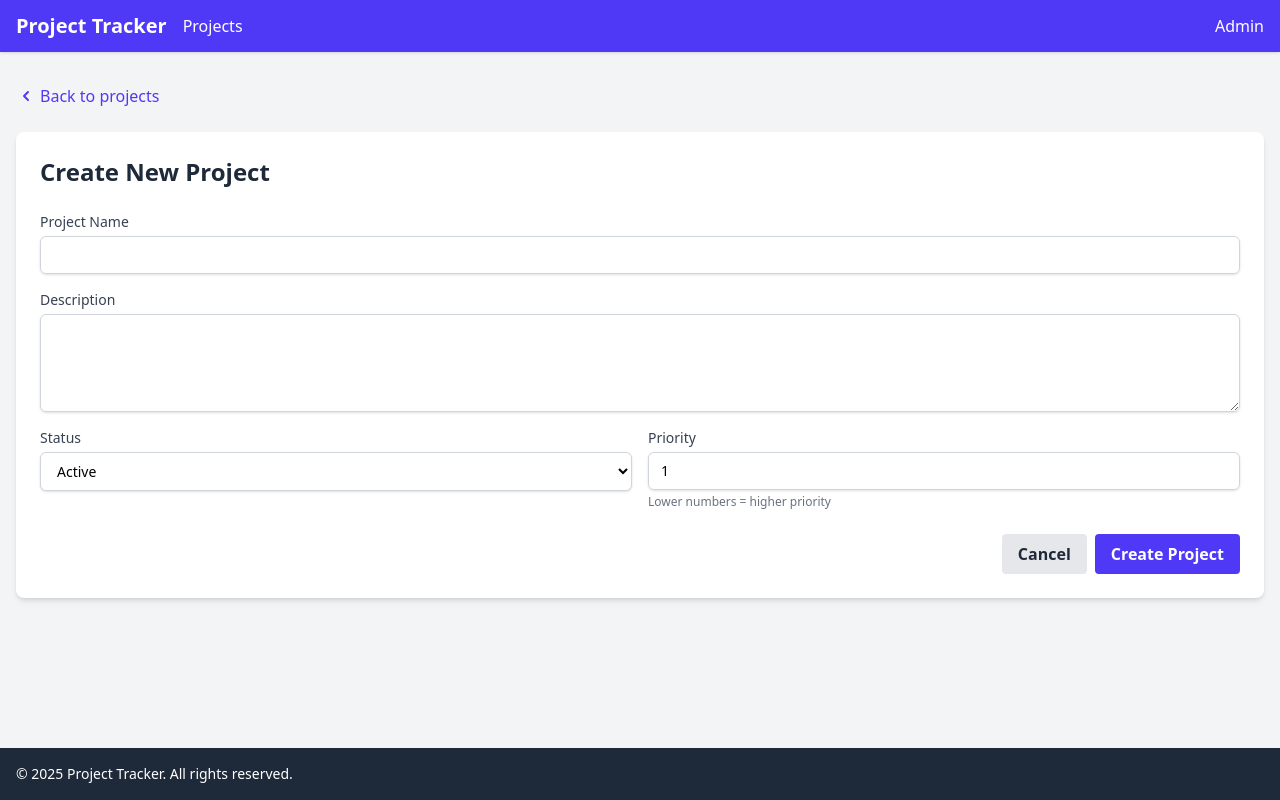
After one commit to djangify/project_tracker, a Django app: page /projects/create/ in a window 1280 px wide. The commit adds this page. Run offline with Django 5.2, Linux system fonts and the light colour scheme; the visitor is signed in with stand-in values (Sample User, id 1); data comes from the database, SQL or seed files in the repository.

Commit message:
Update files so buttons work on dashboard and editing can happen without admin area

```diff
--- a/config/settings.py
+++ b/config/settings.py
@@ -146,3 +146,7 @@ if DEBUG:
     REST_FRAMEWORK['DEFAULT_PERMISSION_CLASSES'] = [
         'rest_framework.permissions.AllowAny',
     ]
+
+
+LOGIN_URL = '/admin/login/'
+LOGIN_REDIRECT_URL = '/'  # Redirect to home page after login
--- a/config/urls.py
+++ b/config/urls.py
@@ -3,11 +3,18 @@ from django.contrib import admin
 from django.urls import path, include
 from django.conf import settings
 from django.conf.urls.static import static
+from django.shortcuts import redirect
+
+# Add this function
+def redirect_to_admin_login(request):
+    return redirect('/admin/login/?next=' + request.GET.get('next', '/'))
 
 urlpatterns = [
     path('admin/', admin.site.urls),
     path('', include('core.urls')),
     path('projects/', include('projects.urls')),
+    # login redirection
+    path('accounts/login/', redirect_to_admin_login, name='login'),
 ]
 
 # Serve media files in development
--- /dev/null
+++ b/projects/templates/projects/project_form.html
@@ -0,0 +1,65 @@
+<!-- projects/templates/projects/project_form.html -->
+{% extends 'base.html' %}
+{% block title %}{% if object %}Edit {{ object.name }}{% else %}Create Project{% endif %} - Project Tracker{% endblock %}
+
+{% block content %}
+<div class="container mx-auto px-4 py-8">
+    <div class="mb-6">
+        <a href="{% if object %}{% url 'projects:project_detail' object.id %}{% else %}{% url 'projects:project_list' %}{% endif %}" class="text-indigo-600 hover:text-indigo-800 flex items-center">
+            <svg xmlns="http://www.w3.org/2000/svg" class="h-5 w-5 mr-1" viewBox="0 0 20 20" fill="currentColor">
+                <path fill-rule="evenodd" d="M12.707 5.293a1 1 0 010 1.414L9.414 10l3.293 3.293a1 1 0 01-1.414 1.414l-4-4a1 1 0 010-1.414l4-4a1 1 0 011.414 0z" clip-rule="evenodd" />
+            </svg>
+            Back to {% if object %}project{% else %}projects{% endif %}
+        </a>
+    </div>
+
+    <div class="bg-white shadow-md rounded-lg overflow-hidden p-6">
+        <h1 class="text-2xl font-bold text-gray-800 mb-6">{% if object %}Edit Project{% else %}Create New Project{% endif %}</h1>
+
+        <form method="post" class="space-y-6">
+            {% csrf_token %}
+
+            <div class="space-y-4">
+                <div>
+                    <label for="{{ form.name.id_for_label }}" class="block text-sm font-medium text-gray-700">Project Name</label>
+                    <input type="text" name="{{ form.name.name }}" id="{{ form.name.id_for_label }}" value="{{ form.name.value|default:'' }}" class="mt-1 block w-full border border-gray-300 rounded-md shadow-sm py-2 px-3 focus:outline-none focus:ring-indigo-500 focus:border-indigo-500 sm:text-sm" required>
+                    {% if form.name.errors %}
+                    <p class="text-red-500 text-xs mt-1">{{ form.name.errors|join:", " }}</p>
+                    {% endif %}
+                </div>
+
+                <div>
+                    <label for="{{ form.description.id_for_label }}" class="block text-sm font-medium text-gray-700">Description</label>
+                    <textarea name="{{ form.description.name }}" id="{{ form.description.id_for_label }}" rows="4" class="mt-1 block w-full border border-gray-300 rounded-md shadow-sm py-2 px-3 focus:outline-none focus:ring-indigo-500 focus:border-indigo-500 sm:text-sm">{{ form.description.value|default:'' }}</textarea>
+                </div>
+
+                <div class="grid grid-cols-1 md:grid-cols-2 gap-4">
+                    <div>
+                        <label for="{{ form.status.id_for_label }}" class="block text-sm font-medium text-gray-700">Status</label>
+                        <select name="{{ form.status.name }}" id="{{ form.status.id_for_label }}" class="mt-1 block w-full bg-white border border-gray-300 rounded-md shadow-sm py-2 px-3 focus:outline-none focus:ring-indigo-500 focus:border-indigo-500 sm:text-sm">
+                            {% for value, display in form.fields.status.choices %}
+                            <option value="{{ value }}" {% if form.status.value == value %}selected{% endif %}>{{ display }}</option>
+                            {% endfor %}
+                        </select>
+                    </div>
+
+                    <div>
+                        <label for="{{ form.priority.id_for_label }}" class="block text-sm font-medium text-gray-700">Priority</label>
+                        <input type="number" name="{{ form.priority.name }}" id="{{ form.priority.id_for_label }}" value="{{ form.priority.value|default:'1' }}" min="1" max="10" class="mt-1 block w-full border border-gray-300 rounded-md shadow-sm py-2 px-3 focus:outline-none focus:ring-indigo-500 focus:border-indigo-500 sm:text-sm">
+                        <p class="text-xs text-gray-500 mt-1">Lower numbers = higher priority</p>
+                    </div>
+                </div>
+            </div>
+
+            <div class="flex justify-end">
+                <a href="{% if object %}{% url 'projects:project_detail' object.id %}{% else %}{% url 'projects:project_list' %}{% endif %}" class="bg-gray-200 hover:bg-gray-300 text-gray-800 font-bold py-2 px-4 rounded mr-2">
+                    Cancel
+                </a>
+                <button type="submit" class="bg-indigo-600 hover:bg-indigo-700 text-white font-bold py-2 px-4 rounded">
+                    {% if object %}Update{% else %}Create{% endif %} Project
+                </button>
+            </div>
+        </form>
+    </div>
+</div>
+{% endblock %}
--- a/projects/templates/projects/project_list.html
+++ b/projects/templates/projects/project_list.html
@@ -7,7 +7,7 @@
 <div class="container mx-auto px-4 py-8">
     <div class="flex justify-between items-center mb-6">
         <h1 class="text-3xl font-bold text-gray-800">My Projects</h1>
-        <a href="#" class="bg-indigo-600 hover:bg-indigo-700 text-white font-bold py-2 px-4 rounded">
+        <a href="{% url 'projects:project_create' %}" class="bg-indigo-600 hover:bg-indigo-700 text-white font-bold py-2 px-4 rounded">
             Add Project
         </a>
     </div>
--- a/projects/urls.py
+++ b/projects/urls.py
@@ -13,7 +13,14 @@ router.register(r'sessions', views.WorkSessionViewSet)
 urlpatterns = [
     # Frontend URLs
     path('', views.ProjectListView.as_view(), name='project_list'),
+    path('create/', views.ProjectCreateView.as_view(), name='project_create'),
     path('project/<int:pk>/', views.ProjectDetailView.as_view(), name='project_detail'),
+    path('project/<int:pk>/edit/', views.ProjectUpdateView.as_view(), name='project_edit'),
+    path('project/<int:pk>/start-session/', views.StartSessionView.as_view(), name='start_session'),
+    path('project/<int:project_pk>/add-task/', views.TaskCreateView.as_view(), name='task_create'),
+    path('project/<int:project_pk>/log-session/', views.WorkSessionCreateView.as_view(), name='session_create'),
+    path('work-session/<int:pk>/edit/', views.WorkSessionUpdateView.as_view(), name='session_edit'),
+    path('work-session/<int:pk>/delete/', views.WorkSessionDeleteView.as_view(), name='session_delete'),
 
     # API URLs
     path('api/', include(router.urls)),
--- a/projects/views.py
+++ b/projects/views.py
@@ -1,12 +1,18 @@
 # projects/views.py
-from django.views.generic import ListView, DetailView
+from django.views.generic import ListView, DetailView, CreateView, UpdateView, RedirectView
+from django.contrib.auth.mixins import LoginRequiredMixin
+from django.shortcuts import get_object_or_404
+from django.urls import reverse_lazy, reverse
+from django.utils import timezone
 from rest_framework import viewsets
+from django import forms
+from django.views.generic import DeleteView
 
 from .models import Project, Task, WorkSession
 from .serializers import ProjectSerializer, TaskSerializer, WorkSessionSerializer
 
 # Frontend views
-class ProjectListView(ListView):
+class ProjectListView(LoginRequiredMixin, ListView):
     model = Project
     template_name = 'projects/project_list.html'
     context_object_name = 'projects'
@@ -20,10 +26,78 @@ class ProjectListView(ListView):
 
         return queryset.order_by('priority', '-last_worked_on')
 
-class ProjectDetailView(DetailView):
+class ProjectDetailView(LoginRequiredMixin, DetailView):
     model = Project
     template_name = 'projects/project_detail.html'
     context_object_name = 'project'
+
+# New Views for Actions
+class ProjectCreateView(LoginRequiredMixin, CreateView):
+    model = Project
+    fields = ['name', 'description', 'status', 'priority']
+    template_name = 'projects/project_form.html'
+    success_url = reverse_lazy('projects:project_list')
+
+class ProjectUpdateView(LoginRequiredMixin, UpdateView):
+    model = Project
+    fields = ['name', 'description', 'status', 'priority']
+    template_name = 'projects/project_form.html'
+
+    def get_success_url(self):
+        return reverse('projects:project_detail', kwargs={'pk': self.object.pk})
+
+class TaskCreateView(LoginRequiredMixin, CreateView):
+    model = Task
+    fields = ['title', 'description', 'is_completed']
+    template_name = 'projects/task_form.html'
+
+    def form_valid(self, form):
+        form.instance.project = get_object_or_404(Project, pk=self.kwargs['project_pk'])
+        return super().form_valid(form)
+
+    def get_success_url(self):
+        return reverse('projects:project_detail', kwargs={'pk': self.kwargs['project_pk']})
+
+    def get_context_data(self, **kwargs):
+        context = super().get_context_data(**kwargs)
+        context['project'] = get_object_or_404(Project, pk=self.kwargs['project_pk'])
+        return context
+
+class WorkSessionCreateView(LoginRequiredMixin, CreateView):
+    model = WorkSession
+    fields = ['notes']
+    template_name = 'projects/work_session_form.html'
+
+    def form_valid(self, form):
+        project = get_object_or_404(Project, pk=self.kwargs['project_pk'])
+        form.instance.project = project
+        form.instance.start_time = timezone.now()
+
+        # Update the project's last_worked_on time
+        project.last_worked_on = timezone.now()
+        project.save()
+
+        return super().form_valid(form)
+
+    def get_success_url(self):
+        return reverse('projects:project_detail', kwargs={'pk': self.kwargs['project_pk']})
+
+    def get_context_data(self, **kwargs):
+        context = super().get_context_data(**kwargs)
+        context['project'] = get_object_or_404(Project, pk=self.kwargs['project_pk'])
+        context['now'] = timezone.now()
+        return context
+
+class StartSessionView(LoginRequiredMixin, RedirectView):
+    def get_redirect_url(self, *args, **kwargs):
+        project = get_object_or_404(Project, pk=kwargs['pk'])
+        session = WorkSession.objects.create(
+            project=project,
+            start_time=timezone.now()
+        )
+        project.last_worked_on = timezone.now()
+        project.save()
+        return reverse('projects:project_detail', kwargs={'pk': project.pk})
 
 # API views
 class ProjectViewSet(viewsets.ModelViewSet):
@@ -37,3 +111,29 @@ class TaskViewSet(viewsets.ModelViewSet):
 class WorkSessionViewSet(viewsets.ModelViewSet):
     queryset = WorkSession.objects.all()
     serializer_class = WorkSessionSerializer
+
+class WorkSessionUpdateView(LoginRequiredMixin, UpdateView):
+    model = WorkSession
+    fields = ['notes', 'end_time']
+    template_name = 'projects/work_session_form.html'
+
+    def get_success_url(self):
+        return reverse('projects:project_detail', kwargs={'pk': self.object.project.id})
+
+    def get_context_data(self, **kwargs):
+        context = super().get_context_data(**kwargs)
+        context['project'] = self.object.project
+        context['editing'] = True
+        return context
+
+class WorkSessionDeleteView(LoginRequiredMixin, DeleteView):
+    model = WorkSession
+    template_name = 'projects/work_session_confirm_delete.html'
+
+    def get_success_url(self):
+        return reverse('projects:project_detail', kwargs={'pk': self.object.project.id})
+
+    def get_context_data(self, **kwargs):
+        context = super().get_context_data(**kwargs)
+        context['project'] = self.object.project
+        return context
--- a/static/css/output.css
+++ b/static/css/output.css
@@ -6,7 +6,11 @@
       "Segoe UI Emoji", "Segoe UI Symbol", "Noto Color Emoji";
     --font-mono: ui-monospace, SFMono-Regular, Menlo, Monaco, Consolas, "Liberation Mono",
       "Courier New", monospace;
+    --color-red-50: oklch(0.971 0.013 17.38);
+    --color-red-400: oklch(0.704 0.191 22.216);
+    --color-red-500: oklch(0.637 0.237 25.331);
     --color-red-600: oklch(0.577 0.245 27.325);
+    --color-red-700: oklch(0.505 0.213 27.518);
     --color-red-900: oklch(0.396 0.141 25.723);
     --color-yellow-100: oklch(0.973 0.071 103.193);
     --color-yellow-500: oklch(0.795 0.184 86.047);
@@ -23,6 +27,7 @@
     --color-indigo-100: oklch(0.93 0.034 272.788);
     --color-indigo-200: oklch(0.87 0.065 274.039);
     --color-indigo-300: oklch(0.785 0.115 274.713);
+    --color-indigo-500: oklch(0.585 0.233 277.117);
     --color-indigo-600: oklch(0.511 0.262 276.966);
     --color-indigo-700: oklch(0.457 0.24 277.023);
     --color-indigo-800: oklch(0.398 0.195 277.366);
@@ -47,12 +52,15 @@
     --text-lg--line-height: calc(1.75 / 1.125);
     --text-xl: 1.25rem;
     --text-xl--line-height: calc(1.75 / 1.25);
+    --text-2xl: 1.5rem;
+    --text-2xl--line-height: calc(2 / 1.5);
     --text-3xl: 1.875rem;
     --text-3xl--line-height: calc(2.25 / 1.875);
     --font-weight-medium: 500;
     --font-weight-semibold: 600;
     --font-weight-bold: 700;
     --tracking-wider: 0.05em;
+    --radius-md: 0.375rem;
     --radius-lg: 0.5rem;
     --default-font-family: var(--font-sans);
     --default-mono-font-family: var(--font-mono);
@@ -243,6 +251,9 @@
   .mt-8 {
     margin-top: calc(var(--spacing) * 8);
   }
+  .mt-auto {
+    margin-top: auto;
+  }
   .mr-1 {
     margin-right: calc(var(--spacing) * 1);
   }
@@ -264,6 +275,9 @@
   .mb-8 {
     margin-bottom: calc(var(--spacing) * 8);
   }
+  .ml-2 {
+    margin-left: calc(var(--spacing) * 2);
+  }
   .ml-4 {
     margin-left: calc(var(--spacing) * 4);
   }
@@ -279,8 +293,14 @@
   .hidden {
     display: none;
   }
+  .h-4 {
+    height: calc(var(--spacing) * 4);
+  }
   .h-5 {
     height: calc(var(--spacing) * 5);
+  }
+  .h-6 {
+    height: calc(var(--spacing) * 6);
   }
   .h-8 {
     height: calc(var(--spacing) * 8);
@@ -288,8 +308,17 @@
   .min-h-screen {
     min-height: 100vh;
   }
+  .w-4 {
+    width: calc(var(--spacing) * 4);
+  }
   .w-5 {
     width: calc(var(--spacing) * 5);
+  }
+  .w-6 {
+    width: calc(var(--spacing) * 6);
+  }
+  .w-full {
+    width: 100%;
   }
   .min-w-full {
     min-width: 100%;
@@ -318,6 +347,9 @@
   .justify-between {
     justify-content: space-between;
   }
+  .justify-end {
+    justify-content: flex-end;
+  }
   .gap-4 {
     gap: calc(var(--spacing) * 4);
   }
@@ -329,6 +361,20 @@
       --tw-space-y-reverse: 0;
       margin-block-start: calc(calc(var(--spacing) * 1) * var(--tw-space-y-reverse));
       margin-block-end: calc(calc(var(--spacing) * 1) * calc(1 - var(--tw-space-y-reverse)));
+    }
+  }
+  .space-y-4 {
+    :where(& > :not(:last-child)) {
+      --tw-space-y-reverse: 0;
+      margin-block-start: calc(calc(var(--spacing) * 4) * var(--tw-space-y-reverse));
+      margin-block-end: calc(calc(var(--spacing) * 4) * calc(1 - var(--tw-space-y-reverse)));
+    }
+  }
+  .space-y-6 {
+    :where(& > :not(:last-child)) {
+      --tw-space-y-reverse: 0;
+      margin-block-start: calc(calc(var(--spacing) * 6) * var(--tw-space-y-reverse));
+      margin-block-end: calc(calc(var(--spacing) * 6) * calc(1 - var(--tw-space-y-reverse)));
     }
   }
   .space-x-2 {
@@ -374,6 +420,9 @@
   .rounded-lg {
     border-radius: var(--radius-lg);
   }
+  .rounded-md {
+    border-radius: var(--radius-md);
+  }
   .border {
     border-style: var(--tw-border-style);
     border-width: 1px;
@@ -386,8 +435,18 @@
     border-bottom-style: var(--tw-border-style);
     border-bottom-width: 1px;
   }
+  .border-l-4 {
+    border-left-style: var(--tw-border-style);
+    border-left-width: 4px;
+  }
   .border-gray-200 {
     border-color: var(--color-gray-200);
+  }
+  .border-gray-300 {
+    border-color: var(--color-gray-300);
+  }
+  .border-red-400 {
+    border-color: var(--color-red-400);
   }
   .bg-blue-100 {
     background-color: var(--color-blue-100);
@@ -412,6 +471,12 @@
   }
   .bg-indigo-600 {
     background-color: var(--color-indigo-600);
+  }
+  .bg-red-50 {
+    background-color: var(--color-red-50);
+  }
+  .bg-red-600 {
+    background-color: var(--color-red-600);
   }
   .bg-white {
     background-color: var(--color-white);
@@ -463,6 +528,10 @@
   }
   .text-left {
     text-align: left;
+  }
+  .text-2xl {
+    font-size: var(--text-2xl);
+    line-height: var(--tw-leading, var(--text-2xl--line-height));
   }
   .text-3xl {
     font-size: var(--text-3xl);
@@ -542,8 +611,14 @@
   .text-indigo-800 {
     color: var(--color-indigo-800);
   }
+  .text-red-500 {
+    color: var(--color-red-500);
+  }
   .text-red-600 {
     color: var(--color-red-600);
+  }
+  .text-red-700 {
+    color: var(--color-red-700);
   }
   .text-white {
     color: var(--color-white);
@@ -571,6 +646,10 @@
     --tw-shadow: 0 4px 6px -1px var(--tw-shadow-color, rgb(0 0 0 / 0.1)), 0 2px 4px -2px var(--tw-shadow-color, rgb(0 0 0 / 0.1));
     box-shadow: var(--tw-inset-shadow), var(--tw-inset-ring-shadow), var(--tw-ring-offset-shadow), var(--tw-ring-shadow), var(--tw-shadow);
   }
+  .shadow-sm {
+    --tw-shadow: 0 1px 3px 0 var(--tw-shadow-color, rgb(0 0 0 / 0.1)), 0 1px 2px -1px var(--tw-shadow-color, rgb(0 0 0 / 0.1));
+    box-shadow: var(--tw-inset-shadow), var(--tw-inset-ring-shadow), var(--tw-ring-offset-shadow), var(--tw-ring-shadow), var(--tw-shadow);
+  }
   .filter {
     filter: var(--tw-blur,) var(--tw-brightness,) var(--tw-contrast,) var(--tw-grayscale,) var(--tw-hue-rotate,) var(--tw-invert,) var(--tw-saturate,) var(--tw-sepia,) var(--tw-drop-shadow,);
   }
@@ -585,6 +664,13 @@
     &:hover {
       @media (hover: hover) {
         background-color: var(--color-indigo-700);
+      }
+    }
+  }
+  .hover\:bg-red-700 {
+    &:hover {
+      @media (hover: hover) {
+        background-color: var(--color-red-700);
       }
     }
   }
@@ -663,6 +749,28 @@
       @media (hover: hover) {
         color: var(--color-white);
       }
+    }
+  }
+  .focus\:border-indigo-500 {
+    &:focus {
+      border-color: var(--color-indigo-500);
+    }
+  }
+  .focus\:ring-indigo-500 {
+    &:focus {
+      --tw-ring-color: var(--color-indigo-500);
+    }
+  }
+  .focus\:outline-none {
+    &:focus {
+      --tw-outline-style: none;
+      outline-style: none;
+    }
+  }
+  .sm\:text-sm {
+    @media (width >= 40rem) {
+      font-size: var(--text-sm);
+      line-height: var(--tw-leading, var(--text-sm--line-height));
     }
   }
   .md\:mt-0 {
```
Also changed, not shown: projects/templates/projects/project_detail.html (+9 -10 lines), projects/templates/projects/task_form.html (added, +58 -0 lines), projects/templates/projects/work_session_confirm_delete.html (added, +57 -0 lines), projects/templates/projects/work_session_form.html (added, +64 -0 lines), projects/migrations/0003_alter_project_description_alter_task_description.py (added).
